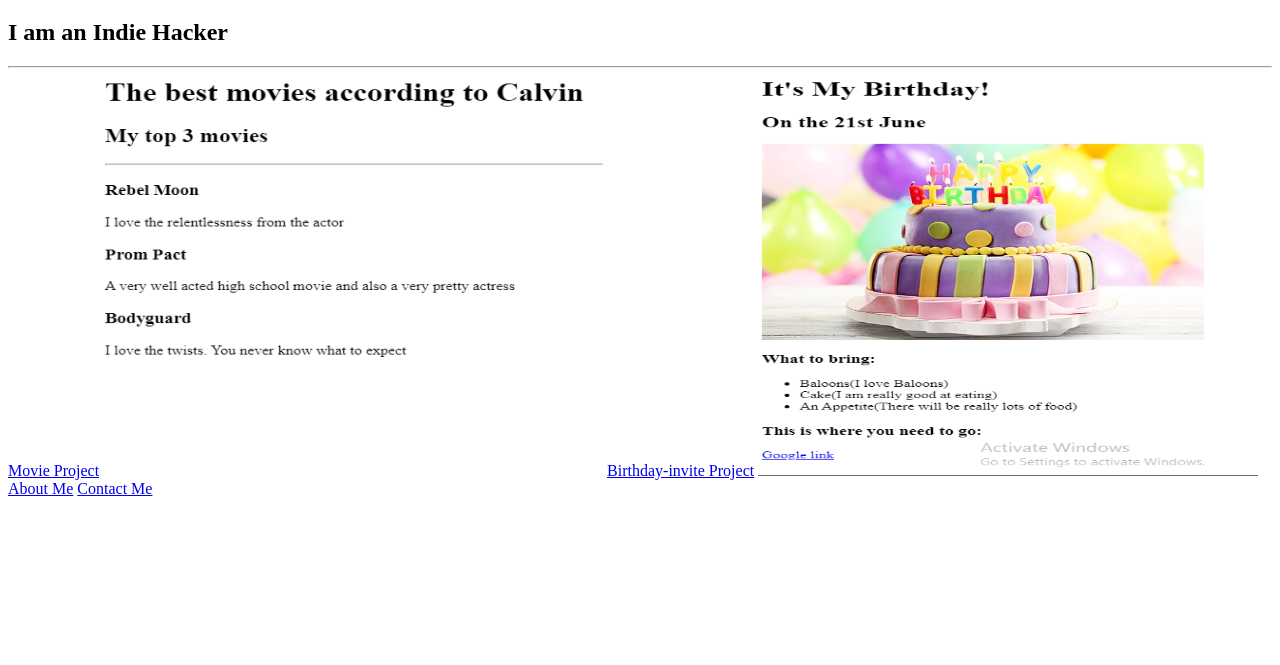
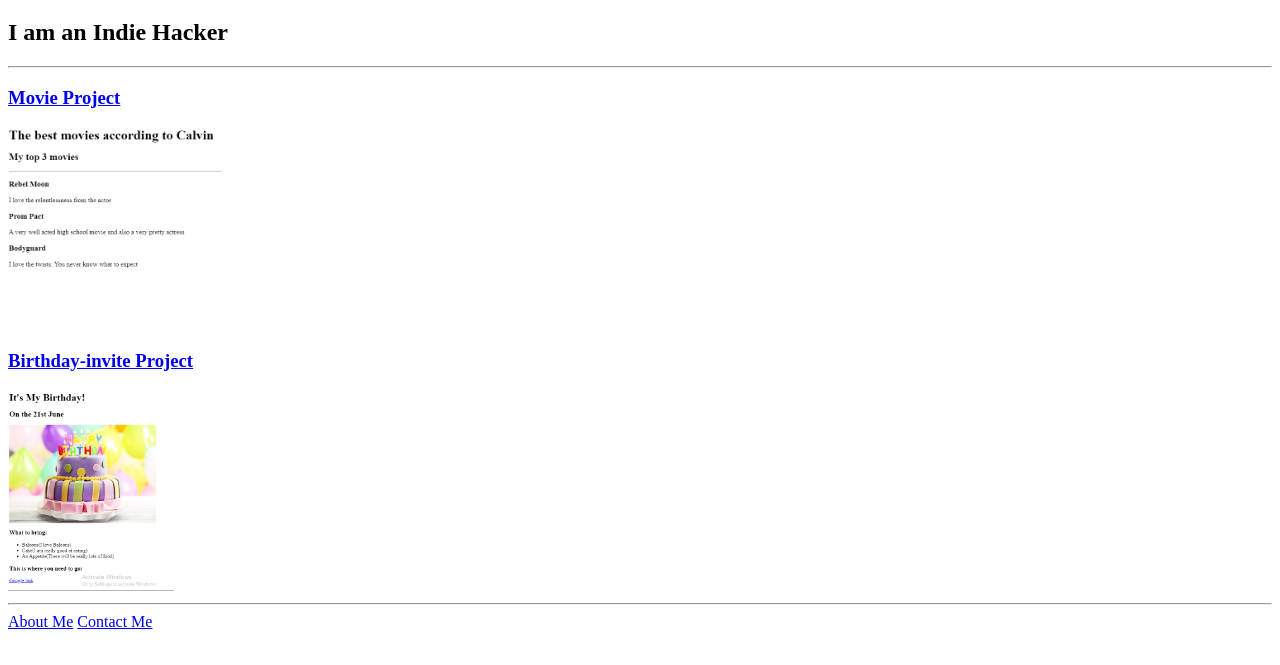
Before and after one commit to cal-deks/html-Portolio, a plain HTML site: page index.html in a window 1280 px wide. Shown: the part 61-726 px from the top of the page. Drawn offline with Linux system fonts and the light colour scheme.

Commit message:
Update index.html

```diff
--- a/index.html
+++ b/index.html
@@ -1,18 +1,3 @@
-<!-- TODO 1: Create the HTML Boilerplate -->
-
-<!-- TODO 2: Add Your previous projects' HTML into the public folder -->
-
-<!-- TODO 3: Take screenshots of your project previews and add the images to the images folder -->
-
-<!-- TODO 4: Add titles/subtitles etc. -->
-
-<!-- TODO 5: Add a link to the project pages -->
-
-<!-- TODO 6: Add images to show the project previews
-HINT for TODO 6: You can use the height attribute set to 200 to make the image smaller:
-https://developer.mozilla.org/en-US/docs/Web/HTML/Element/img#attr-height -->
-
-<!-- TODO 7: Add the Contact Me and About Me page links -->
 <!DOCTYPE html>
 <html lang="en">
 <head>
@@ -23,10 +8,11 @@ https://developer.mozilla.org/en-US/docs/Web/HTML/Element/img#attr-height -->
     <h1>Calvin's Portfolio </h1>
     <h2>I am an Indie Hacker</h2>
     <hr>
-    <a href="./movie-project.html">Movie Project</a>
-    <img src="./assets/images/movie-ranking.png" alt="movie-ranking" height="400" width="500">
-    <a href="./public/birthday-invite.html">Birthday-invite Project</a>
-    <img src="./assets/images/birthday-invite.png" alt="birtday invite" height="400" width="500">
+    <h3><a href="./movie-project.html">Movie Project</a></h3>
+    <img src="./assets/images/movie-ranking.png" alt="movie-ranking" height="200">
+    <h3><a href="./public/birthday-invite.html">Birthday-invite Project</a></h3>
+    <img src="./assets/images/birthday-invite.png" height="200" alt="birtday invite" >
+    <hr>
     <a href="./public/about.html">About Me</a>
     <a href="./public/contact.html">Contact Me</a>
 </body>
```
